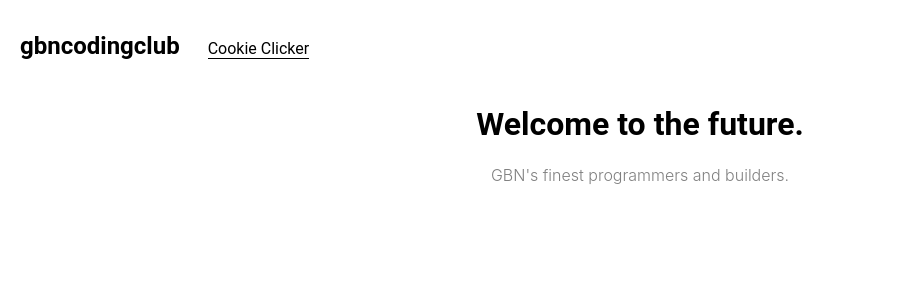
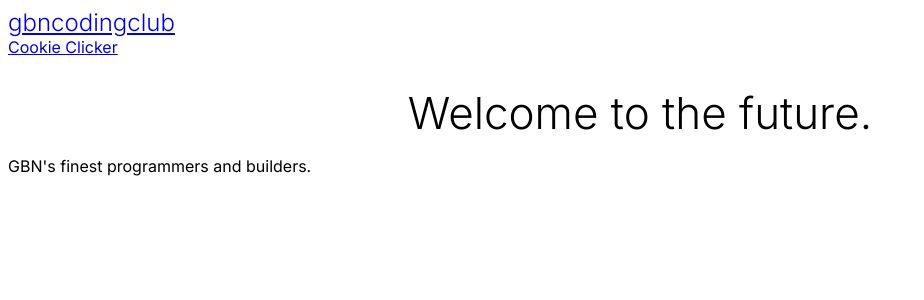
Before and after one commit to GBNCodingClub/website, a PHP site: page / in a window 1280 px wide. Shown: the top 300 px of the page, without its empty margins (0-924 px from the left). Run offline with PHP 8.4, Linux system fonts and the light colour scheme.

Commit message:
Update style.css

```diff
--- a/style.css
+++ b/style.css
@@ -1,44 +1,66 @@
 body{
-
+  font-family: "Inter", -apple-system, BlinkMacSystemFont, 'Segoe UI', Roboto, Oxygen, Ubuntu, Cantarell, 'Open Sans', 'Helvetica Neue', sans-serif;
 }
 
-nav {
-  font-family: "Roboto";
+input{
+  transition: ease all .1s;
+  position: absolute;
+  bottom: 4px;
+  left: calc(50% - 40px);
+  width: 80px;
+  height: 80px;
+}
+input:active{
+  transform: translate(0, 4px);
 }
 
-nav h2{
-  display: inline-block;
-  padding: 4px;
+h1{
+  text-align: center;
+  font-weight: 300;
+  font-size: 44px !important;
+  margin-block-end: 10px;
+  color: black;
 }
 
-nav .nav-links{
-  padding-left: 20px;
-  display: inline;
+h2{
+  margin-block-start: 0px;
+  margin-block-end: 0px;
+  font-weight: 300;
 }
 
-nav a{
-  color: black;
+section div {
+  position: relative;
+  padding: 8px;
+  width: 200px;
+  height: 200px;
+  border-radius: 4px;
+  border: 1px solid black;
   cursor: pointer;
-  text-decoration: none;
-  border-bottom: 1px solid black;
+}
+section div span{
+  color: grey;
+}
+.grandmas{
+  position: absolute;
+  top: -8px;
+  right: 10px;
+}
+section div:hover{
+  opacity: .9;
 }
 
-nav h2 a{
-  padding-left: 8px;
-  border: none;
+.odometer.odometer-animating-up .odometer-ribbon-inner, .odometer.odometer-animating-down.odometer-animating .odometer-ribbon-inner {
+    -webkit-transition-duration: .1s !important;
+    -moz-transition-duration: .1s !important;
+    -ms-transition-duration: .1s !important;
+    -o-transition-duration: .1s !important;
+    transition-duration: .1s !important
 }
 
-.content{
-  text-align: center;
+#btn{
+  width: 50px;
+  height: 50px;
+  border: 1px solid black;
+  border-radius: 8px;
+  cursor: pointer;
 }
-
-.content h1 {
-  font-weight: 600;
-  font-family: "Roboto";
-}
-
-.content p {
-  font-family: -apple-system, BlinkMacSystemFont, 'Segoe UI', Roboto, Oxygen, Ubuntu, Cantarell, 'Open Sans', 'Helvetica Neue', sans-serif;
-  font-weight: 300;
-  color: grey;
-}
```
